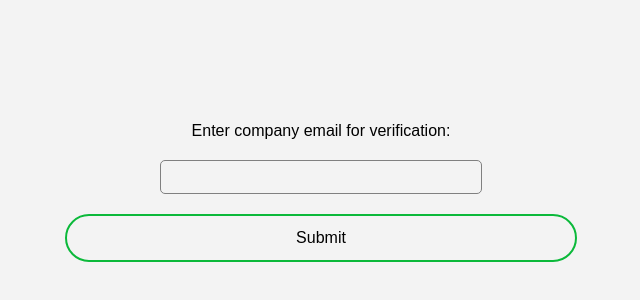
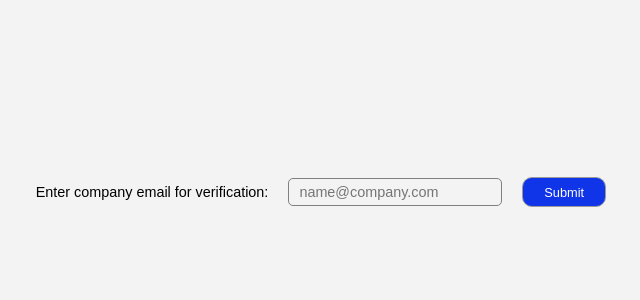
Before and after one commit to teen-uh/JIMB-bot, a plain HTML site: page index.html in a window 1280 px wide. Shown: the part 208-508 px from the top of the page, without its empty margins (319-959 px from the left). Drawn offline with nearby package versions, Linux system fonts and the light colour scheme; a web font is replaced by a local one.

Commit message:
email front

```diff
--- a/index.html
+++ b/index.html
@@ -15,7 +15,12 @@
       <div class="email-container">
         <form id="email-form">
           <label>Enter company email for verification: </label> <br />
-          <input type="text" id="email-input" name="email" />
+          <input
+            type="text"
+            id="email-input"
+            name="email"
+            placeholder="name@company.com"
+          />
           <input type="submit" id="email-button" value="Submit" />
         </form>
       </div>
--- a/style.css
+++ b/style.css
@@ -370,8 +370,38 @@ body {
   width: 40%;
   height: 4%;
   margin: 20px;
+  padding: 5px 10px;
+  font-size: 0.9rem;
 }
 
 .email-container form {
   text-align: center;
 }
+
+#email-button {
+  width: 90px;
+  height: 30px;
+  padding: 5px;
+  font-size: 0.8rem;
+  border-radius: 10px;
+  background-color: #1034e8;
+  color: white;
+  border: 1px rgb(153, 153, 153) solid;
+  font-family: "neulis-sans", sans-serif;
+}
+
+#email-form {
+  display: flex;
+  justify-content: center;
+  align-items: center;
+}
+
+#email-form label {
+  text-align: left;
+  white-space: nowrap;
+  font-size: 0.9rem;
+}
+
+input::placeholder {
+  font-family: "neulis-sans", sans-serif;
+}
```
